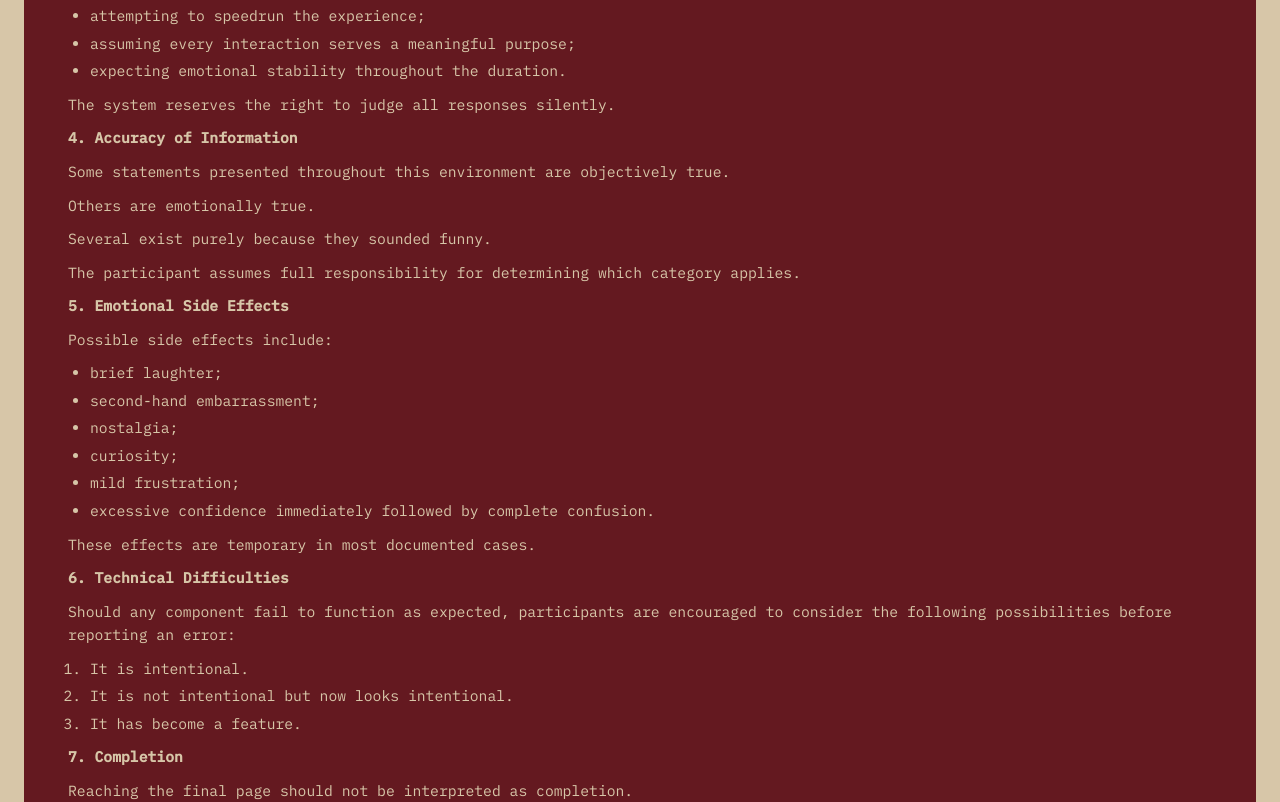
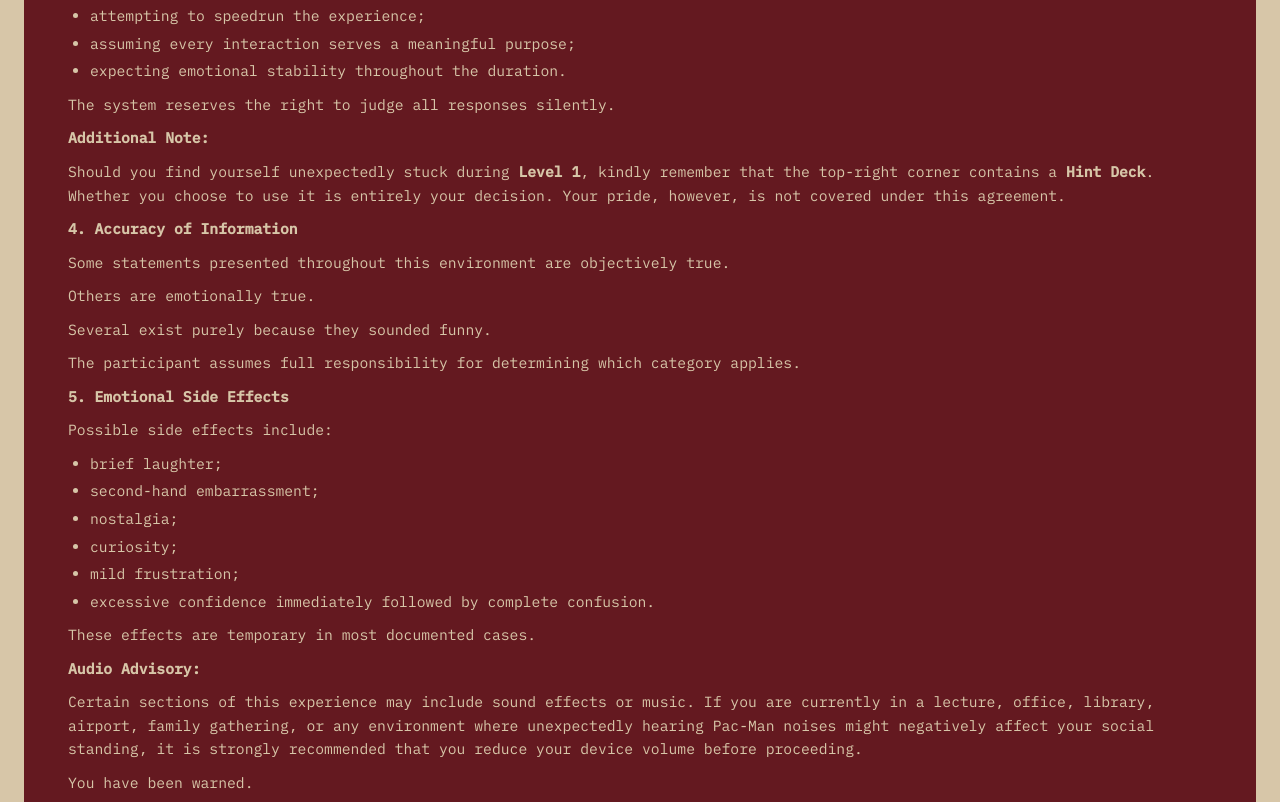
Before and after one commit to Vaishnaviverma09/vaishworld, a React (Vite) app in the folder client/: page / in a window 1280 px wide. Shown: the part 1300-2102 px from the top of the page. Built offline with nearby package versions, Linux system fonts and the light colour scheme; a web font is replaced by a local one.

Commit message:
update shuffling audio and terms

```diff
--- a/client/src/components/ShuffleLoading.jsx
+++ b/client/src/components/ShuffleLoading.jsx
@@ -1,4 +1,4 @@
-import React, { useState, useEffect, useCallback } from 'react';  // ← ADD useCallback
+import React, { useState, useEffect, useCallback, useRef } from 'react';
 import { motion, useMotionValue, useMotionValueEvent } from 'framer-motion';
 import './ShuffleLoading.css';
 
@@ -12,6 +12,8 @@ const ShuffleLoading = ({ onComplete }) => {
   const [dragging, setDragging] = useState(false);
   const dragProgress = useMotionValue(0);
   const [isComplete, setIsComplete] = useState(false);
+  const audioRef = useRef(null);
+  const shuffleIntervalRef = useRef(null);
 
   const shuffleOrder = useCallback((currentOrder) => {
     return [...currentOrder.slice(1), currentOrder[0]];
@@ -21,19 +23,29 @@ const ShuffleLoading = ({ onComplete }) => {
     const x = dragProgress.get();
     if (x <= SHUFFLE_THRESHOLD) {
       setOrder(shuffleOrder);
+      // Play sound on manual shuffle
+      if (audioRef.current) {
+        audioRef.current.currentTime = 0;
+        audioRef.current.play().catch(err => console.log("Audio play failed:", err));
+      }
     }
     dragProgress.set(0);
   }, [dragProgress, shuffleOrder]);
 
-  // Auto-shuffle every 800ms
+  // Auto-shuffle every 800ms with sound
   useEffect(() => {
-    const intervalRef = setInterval(() => {
+    shuffleIntervalRef.current = setInterval(() => {
       if (!dragging && !isComplete) {
         setOrder(shuffleOrder);
+        // Play sound on auto-shuffle
+        if (audioRef.current) {
+          audioRef.current.currentTime = 0;
+          audioRef.current.play().catch(err => console.log("Audio play failed:", err));
+        }
       }
     }, AUTO_SHUFFLE_INTERVAL_MS);
 
-    return () => clearInterval(intervalRef);
+    return () => clearInterval(shuffleIntervalRef.current);
   }, [dragging, shuffleOrder, isComplete]);
 
   // Complete after 4.5 seconds
@@ -53,6 +65,9 @@ const ShuffleLoading = ({ onComplete }) => {
 
   return (
     <div className="shuffle-loading-overlay">
+      {/* Audio element for shuffling sound */}
+      <audio ref={audioRef} src="../shuffling_audio.mp3" preload="auto" />
+
       <div className="shuffle-loading-container">
         <p className="shuffle-loading-text">Shuffling the cards...</p>
         <div className="shuffle-card-stack">
--- a/client/src/pages/LandingPage.jsx
+++ b/client/src/pages/LandingPage.jsx
@@ -151,6 +151,12 @@ export default function LandingPage() {
           <li>expecting emotional stability throughout the duration.</li>
         </ul>
         <p>The system reserves the right to judge all responses silently.</p>
+         <p className="section-heading">Additional Note:</p>
+        <p>
+          Should you find yourself unexpectedly stuck during <strong>Level 1</strong>, kindly remember
+          that the top-right corner contains a <strong>Hint Deck</strong>. Whether you choose to use it
+          is entirely your decision. Your pride, however, is not covered under this agreement.
+        </p>
 
         <p className="section-heading">4. Accuracy of Information</p>
         <p>Some statements presented throughout this environment are objectively true.</p>
@@ -169,6 +175,14 @@ export default function LandingPage() {
           <li>excessive confidence immediately followed by complete confusion.</li>
         </ul>
         <p>These effects are temporary in most documented cases.</p>
+         <p className="section-heading">Audio Advisory:</p>
+        <p>
+          Certain sections of this experience may include sound effects or music. If you are currently
+          in a lecture, office, library, airport, family gathering, or any environment where unexpectedly
+          hearing Pac-Man noises might negatively affect your social standing, it is strongly recommended
+          that you reduce your device volume before proceeding.
+        </p>
+        <p>You have been warned.</p>
 
         <p className="section-heading">6. Technical Difficulties</p>
         <p>
```
Also changed, not shown: 1 other file (tests, documents, lock files or other folders).
